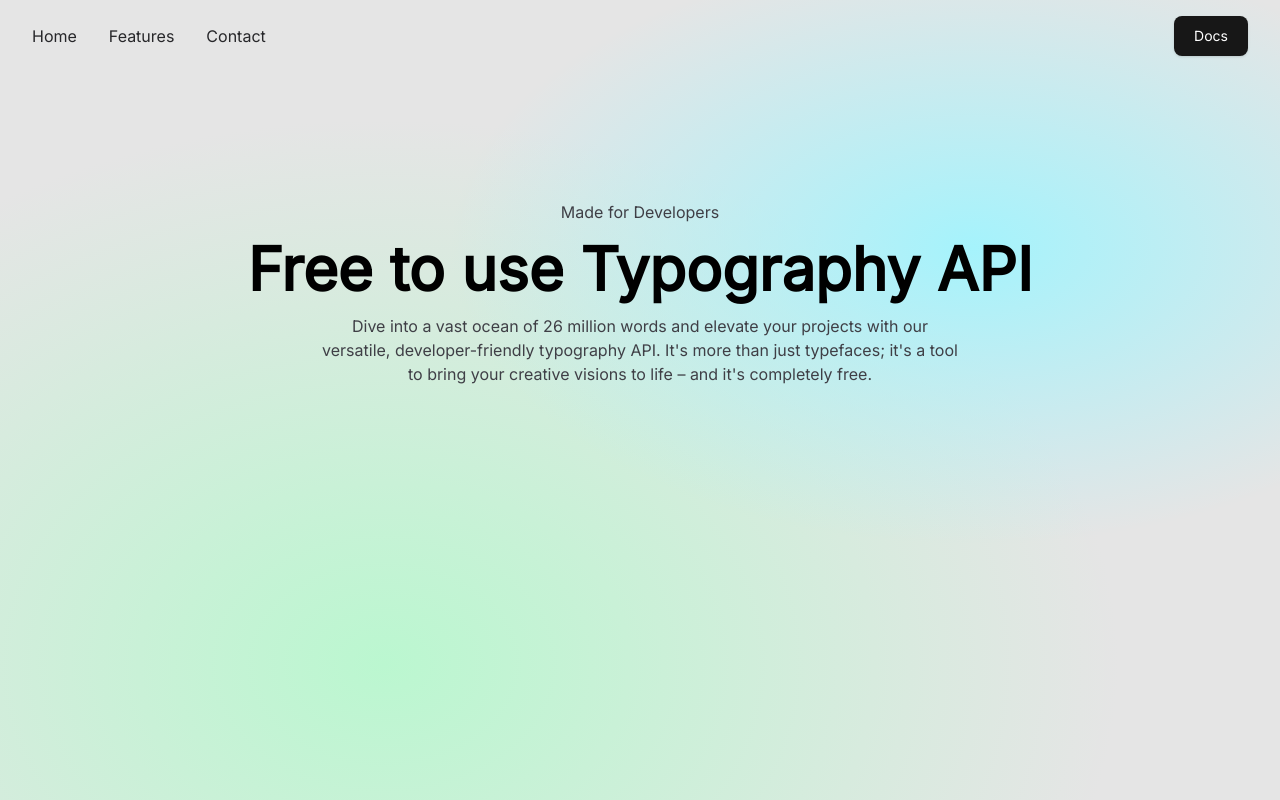
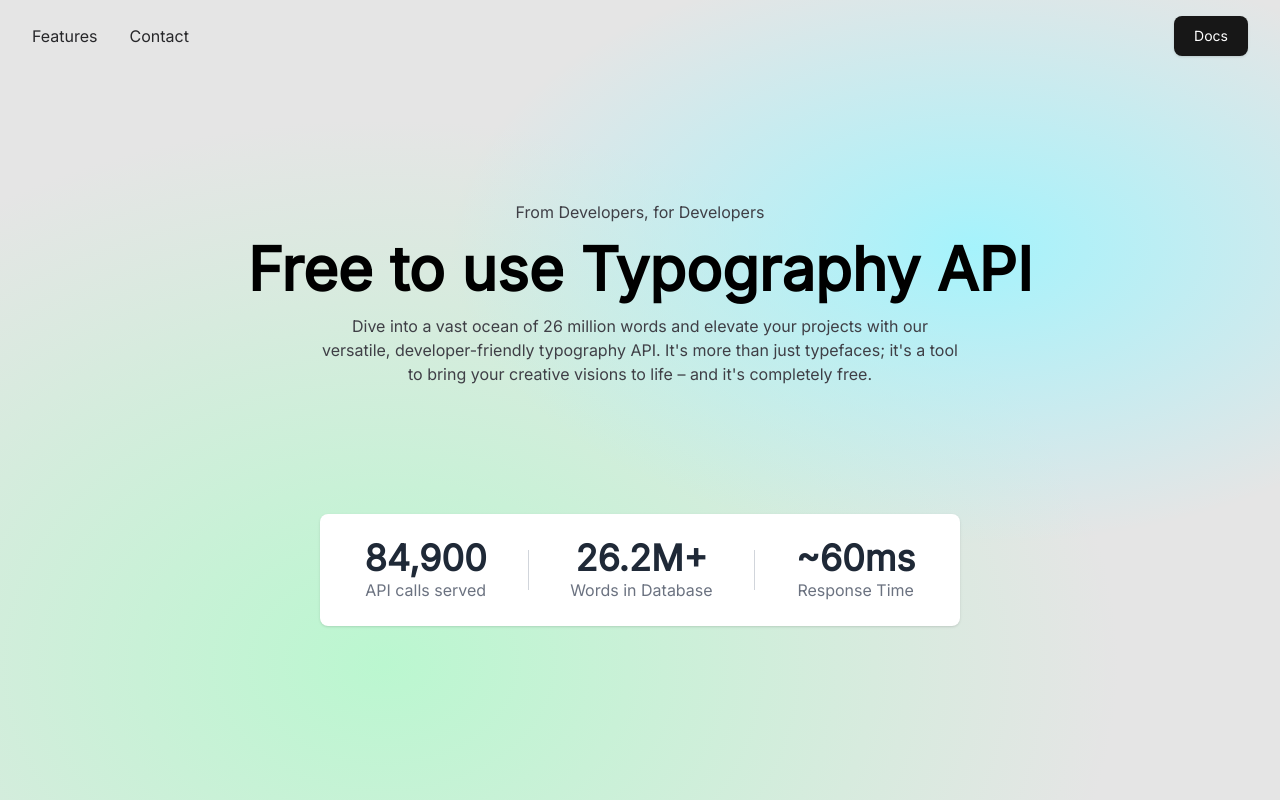
Before and after one commit to keninkujovic/typo-finder, a plain HTML site: page index.html in a window 1280 px wide. Drawn offline with nearby package versions, Linux system fonts and the light colour scheme.

Commit message:
FEATURE: Update frontpage

```diff
--- a/index.html
+++ b/index.html
@@ -24,7 +24,6 @@
             class="flex w-full items-center justify-start gap-8 px-4 py-4 md:px-8"
         >
             <div class="flex h-6 grow items-center gap-8">
-                <div class="font-medium text-zinc-800">Home</div>
                 <div class="font-medium text-zinc-800">Features</div>
                 <div class="font-medium text-zinc-800">Contact</div>
             </div>
@@ -43,7 +42,7 @@
         <div
             class="pt-[10%] text-center font-['Inter'] text-base font-normal leading-normal text-zinc-700"
         >
-            Made for Developers
+            From Developers, for Developers
         </div>
         <div
             class="mx-auto max-w-[80%] text-center font-['Inter'] text-6xl font-bold leading-normal"
@@ -59,4 +58,23 @@
             life – and it's completely free.
         </div>
     </div>
+
+    <div
+        class="mx-auto mt-[10%] flex w-1/2 items-center justify-around rounded-lg bg-white p-6 shadow"
+    >
+        <div class="text-center">
+            <div class="text-4xl font-semibold text-gray-800">84,900</div>
+            <div class="text-gray-500">API calls served</div>
+        </div>
+        <div class="h-10 border-r border-gray-300"></div>
+        <div class="text-center">
+            <div class="text-4xl font-semibold text-gray-800">26.2M+</div>
+            <div class="text-gray-500">Words in Database</div>
+        </div>
+        <div class="h-10 border-r border-gray-300"></div>
+        <div class="text-center">
+            <div class="text-4xl font-semibold text-gray-800">~60ms</div>
+            <div class="text-gray-500">Response Time</div>
+        </div>
+    </div>
 </body>
```
